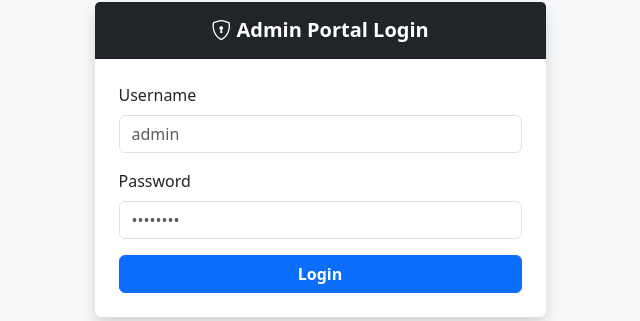
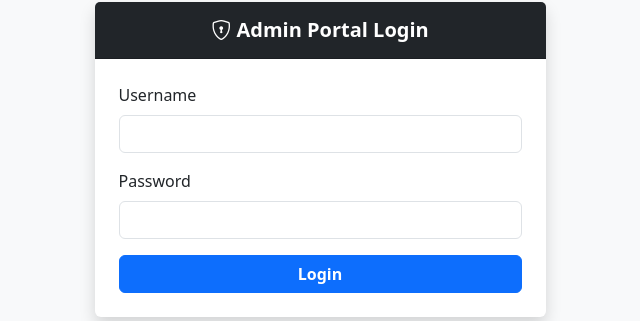
Before and after one commit to Aza-se/lost-and-found, a Flask app: page /admin/login in a window 1280 px wide. Shown: the part 108-429 px from the top of the page, without its empty margins (320-960 px from the left). Run offline with Flask 3, Linux system fonts and the light colour scheme.

Commit message:
remove clues

```diff
--- a/templates/admin_login.html
+++ b/templates/admin_login.html
@@ -11,11 +11,11 @@
                 <form action="/admin/login" method="POST">
                     <div class="mb-3">
                         <label class="form-label">Username</label>
-                        <input type="text" name="username" class="form-control" required placeholder="admin">
+                        <input type="text" name="username" class="form-control" required placeholder="">
                     </div>
                     <div class="mb-3">
                         <label class="form-label">Password</label>
-                        <input type="password" name="password" class="form-control" required placeholder="••••••••">
+                        <input type="password" name="password" class="form-control" required placeholder="">
                     </div>
                     <button type="submit" class="btn btn-primary w-100 fw-bold">Login</button>
                 </form>
```
